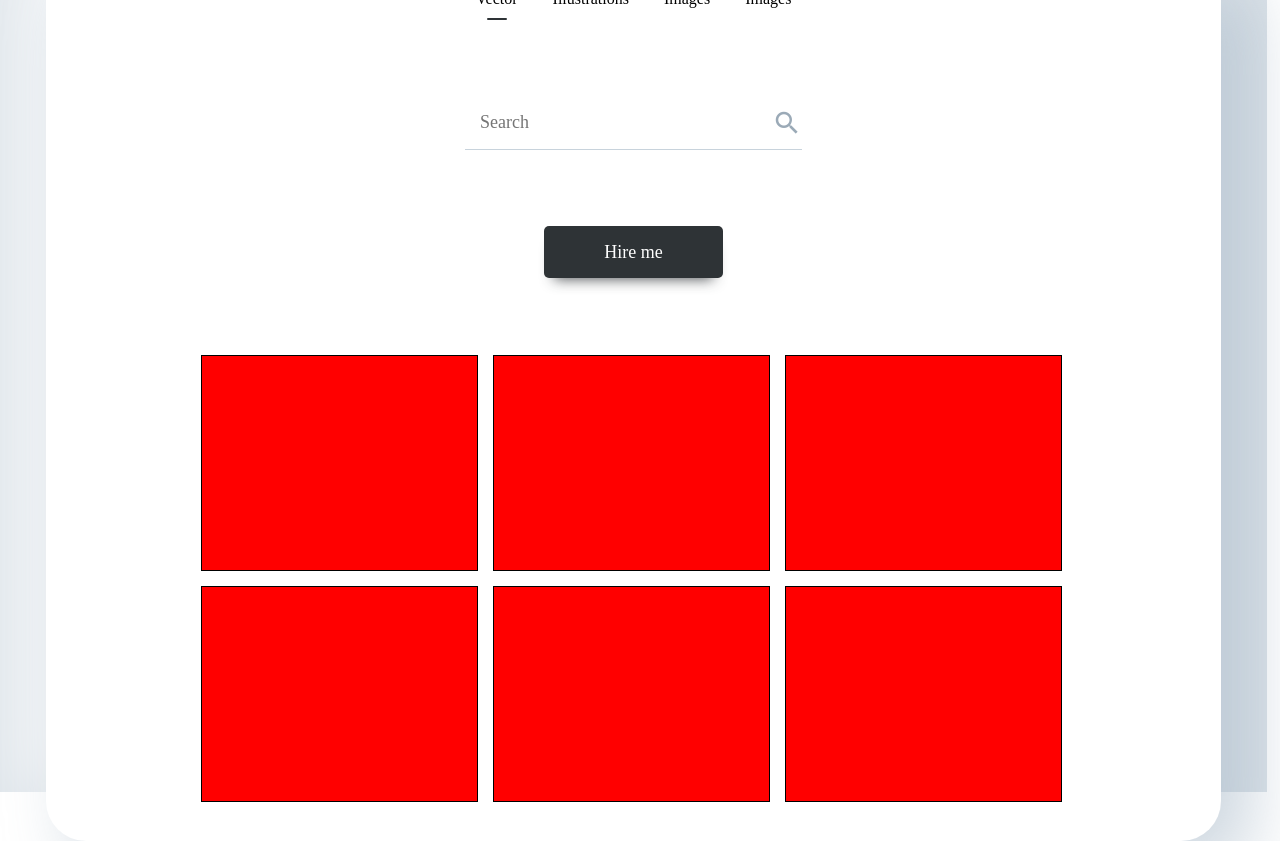
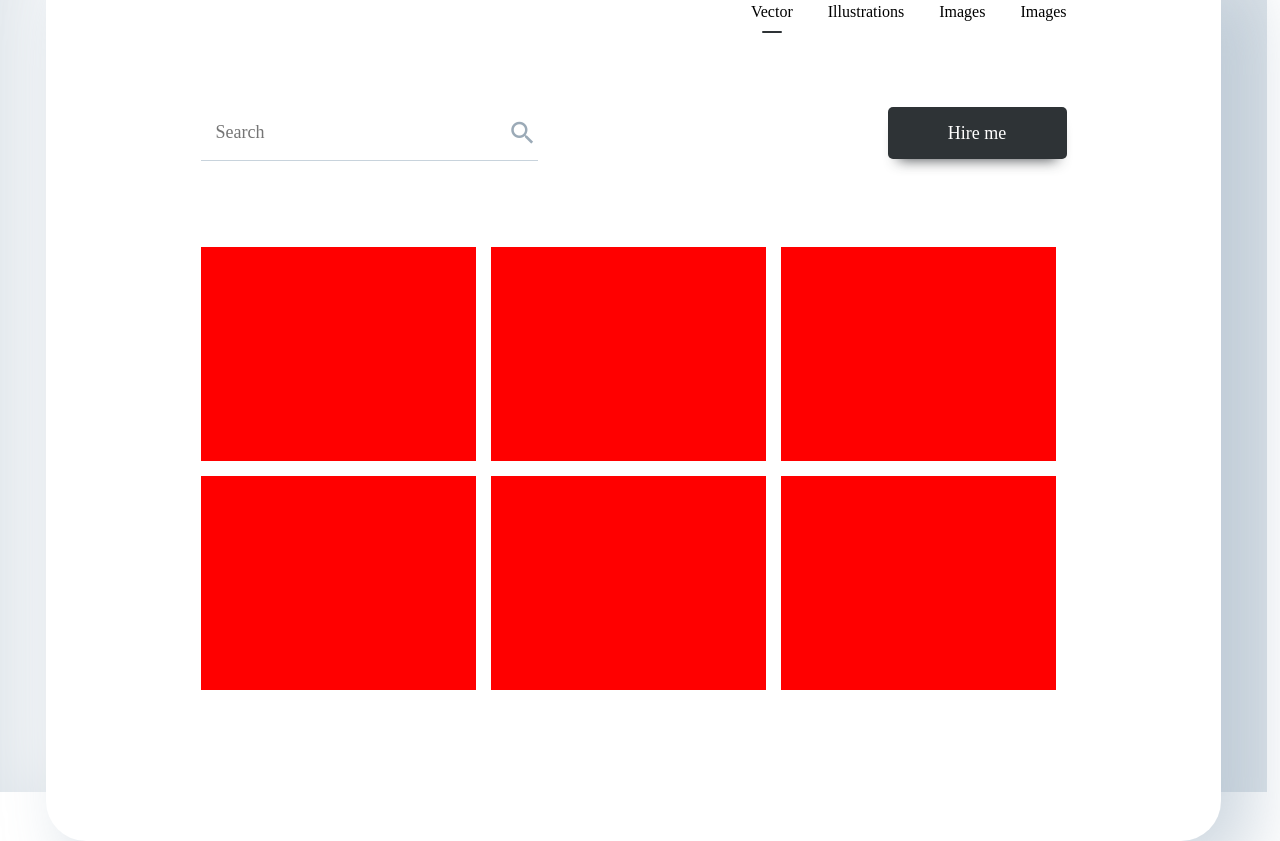
Before and after one commit to codacy20/react-ts-stock-photos-page, a React (Create React App) app: page / in a window 1280 px wide. Built offline with nearby package versions, Linux system fonts and the light colour scheme; a web font is replaced by a local one.

Commit message:
project tiles and style

```diff
--- a/src/card/Card.scss
+++ b/src/card/Card.scss
@@ -5,7 +5,25 @@
   height: 890px;
   width: 1175px;
   display: flex;
-  justify-content: space-around;
+  position: relative;
   align-items: center;
   flex-direction: column;
+  .row1{
+    display: flex;
+    justify-content: flex-end;
+    width: 866px;
+    position: absolute;
+    top: 52px;
+  }
+  .row2{
+    display: flex;
+    width: 866px;
+    justify-content: space-between;
+    position: absolute;
+    top: 156px;
+  }
+  .row3{
+    position: absolute;
+    top: 296px;
+  }
 }
--- a/src/card/Card.tsx
+++ b/src/card/Card.tsx
@@ -8,10 +8,16 @@ export class Card extends Component<{}, {}> {
   render() {
     return (
       <div className="card-container">
-        <Navigation />
-        <Search />
-        <Contact />
-        <Project />
+        <div className="row1">
+          <Navigation />
+        </div>
+        <div className="row2">
+          <Search />
+          <Contact />
+        </div>
+        <div className="row3">
+          <Project />
+        </div>
       </div>
     );
   }
--- a/src/navigation/Navigation.scss
+++ b/src/navigation/Navigation.scss
@@ -12,6 +12,9 @@
     flex-direction: column;
     position: relative;
     height: 100%;
+  }
+  .item:last-child{
+    margin-right: 0;
   }
   .border{
     opacity: 0;
--- a/src/project-tile/Project.scss
+++ b/src/project-tile/Project.scss
@@ -1,15 +1,33 @@
 .project-container{
-  // height: 442px;
   width: 866px;
-  display: flex;
+  display: inline-flex;
   flex-wrap: wrap;
-  // align-items: center;
+  gap: 15px;
   .tile{
     height: 214px;
     width: 275px;
     background: red;
-    border: 1px black solid;
-    // margin: 7.5px;
+    cursor: pointer;
+    position: relative;
+    .info{
+      display: none;
+    }
+  }
+  .tile:hover{
+    .info{
+      position: absolute;
+      bottom: 0;
+      height: 55px;
+      width: 100%;
+      display: flex;
+      flex-direction: column;
+      justify-content: center;
+      background: rgba(19, 35, 52, 0.5);
+      p{
+        margin: 0 0 0 15px;
+        color: white;
+      }
+    }
   }
   .top{
     margin-bottom: 7.5px;
--- a/src/project-tile/Project.tsx
+++ b/src/project-tile/Project.tsx
@@ -4,12 +4,42 @@ export class Project extends Component<{}, {}> {
   render() {
     return (
       <div className="project-container">
-        <div className="tile top"></div>
-        <div className="tile top middle"></div>
-        <div className="tile top"></div>
-        <div className="tile down"></div>
-        <div className="tile down middle"></div>
-        <div className="tile down"></div>
+        <div className="tile">
+          <div className="info">
+            <p>name</p>
+            <p>stack</p>
+          </div>
+        </div>
+        <div className="tile">
+          <div className="info">
+            <p>name</p>
+            <p>stack</p>
+          </div>
+        </div>
+        <div className="tile">
+          <div className="info">
+            <p>name</p>
+            <p>stack</p>
+          </div>
+        </div>
+        <div className="tile">
+          <div className="info">
+            <p>name</p>
+            <p>stack</p>
+          </div>
+        </div>
+        <div className="tile">
+          <div className="info">
+            <p>name</p>
+            <p>stack</p>
+          </div>
+        </div>
+        <div className="tile">
+          <div className="info">
+            <p>name</p>
+            <p>stack</p>
+          </div>
+        </div>
       </div>
     );
   }
```
